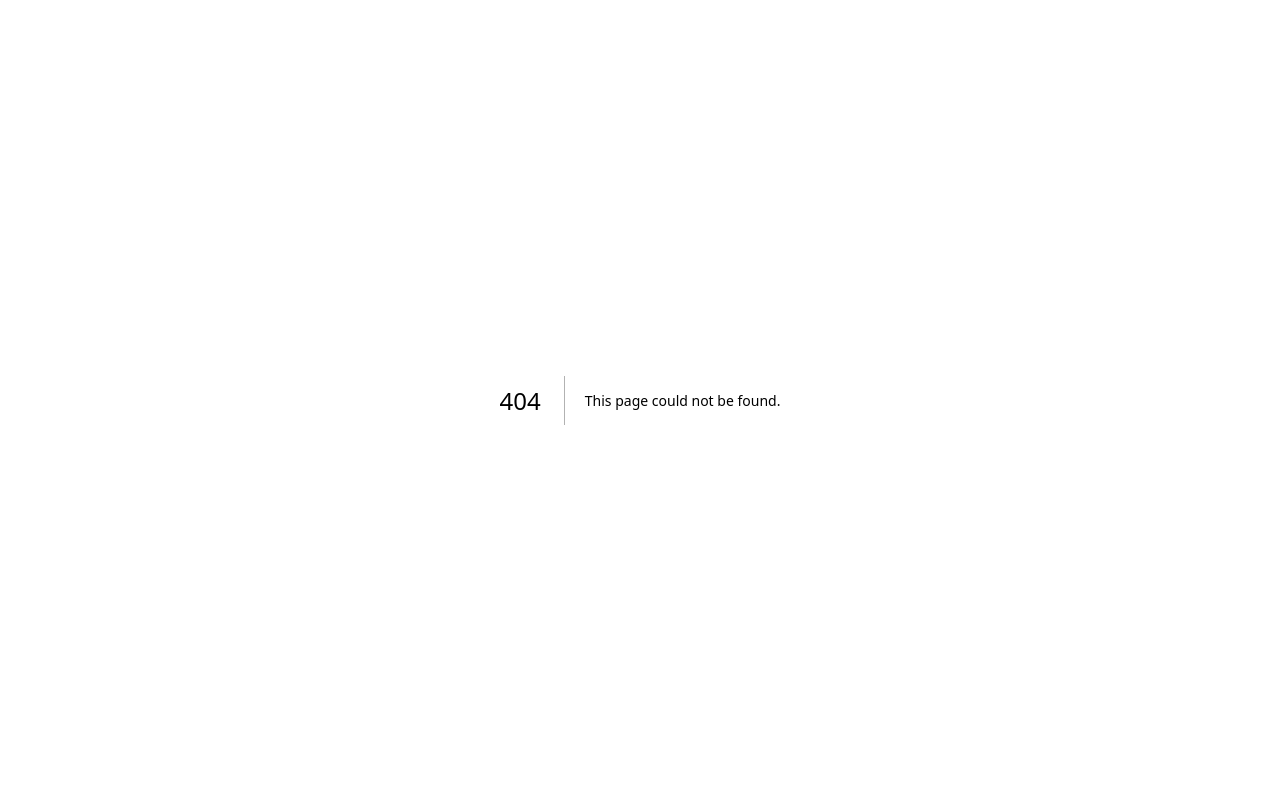
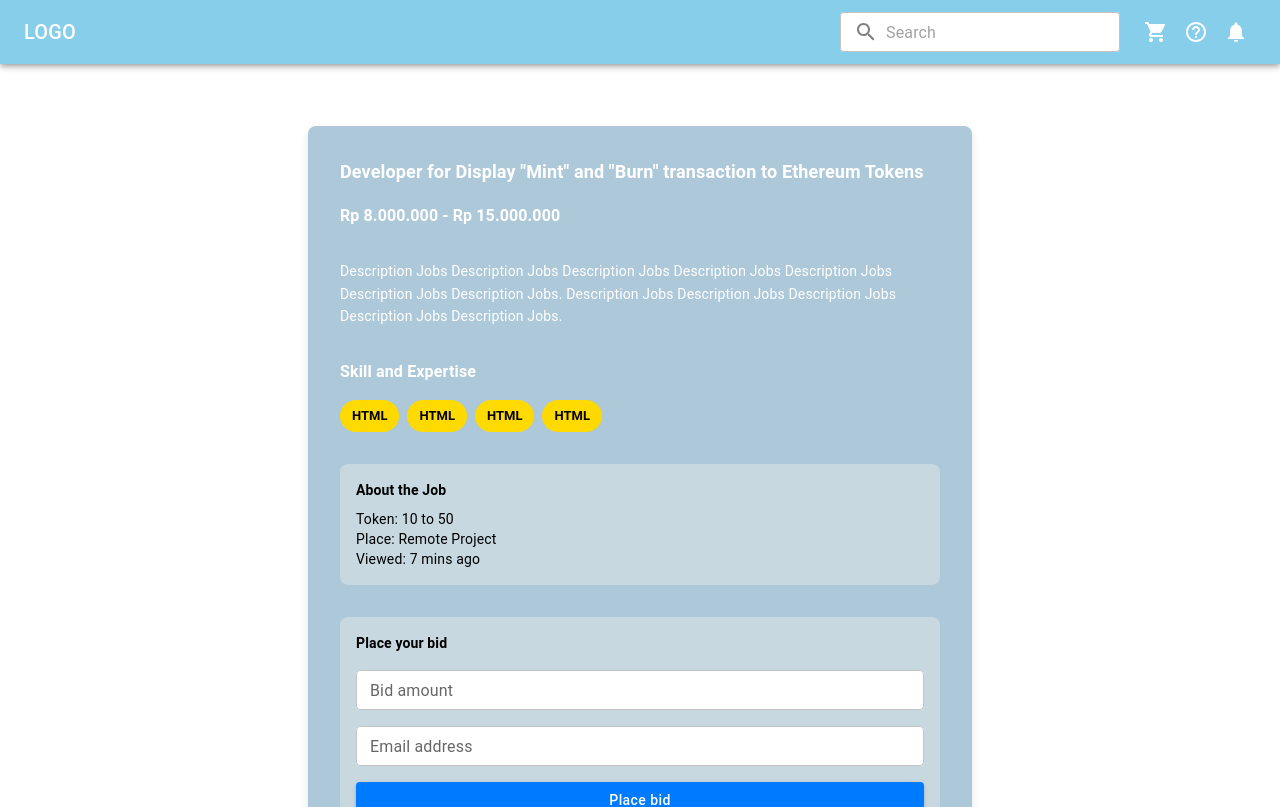
Before and after one commit to Lyx312/project-fpw, a Next.js app: page /detail in a window 1280 px wide. Before the commit this address had no page. Shown: the top 807 px of the page. Built offline with nearby package versions, Linux system fonts and the light colour scheme; what @mui/material-nextjs would draw is missing.

Commit message:
add Job Detail and Job list page

```diff
--- /dev/null
+++ b/src/app/(components)/DetailJob.tsx
@@ -0,0 +1,182 @@
+import React from "react";
+import { Box, Typography, Button, TextField, Grid, Chip } from "@mui/material";
+
+export default function MintBurnJob() {
+  return (
+    <Box
+      sx={{
+        minHeight: "100vh",
+        display: "flex",
+        justifyContent: "center",
+        alignItems: "center",
+        padding: "2rem",
+      }}
+    >
+      <Box
+        sx={{
+          backgroundColor: "#adc8d8", // Sesuaikan warna latar
+          color: "white",
+          padding: "2rem",
+          borderRadius: "8px",
+          maxWidth: "600px",
+          width: "100%",
+          boxShadow: "0px 4px 10px rgba(0, 0, 0, 0.1)",
+        }}
+      >
+        {/* Judul */}
+        <Typography
+          variant="h6"
+          fontWeight="bold"
+          gutterBottom
+          sx={{
+            fontSize: "18px",
+            marginBottom: "1rem",
+          }}
+        >
+          Developer for Display "Mint" and "Burn" transaction to Ethereum Tokens
+        </Typography>
+
+        {/* Harga */}
+        <Typography
+          variant="h6"
+          fontWeight="bold"
+          sx={{
+            color: "white",
+            fontSize: "16px",
+            marginBottom: "2rem",
+          }}
+        >
+          Rp 8.000.000 - Rp 15.000.000
+        </Typography>
+
+        {/* Deskripsi */}
+        <Typography
+          variant="body2"
+          sx={{
+            fontSize: "14px",
+            marginBottom: "1rem",
+            lineHeight: 1.6,
+          }}
+        >
+          Description Jobs Description Jobs Description Jobs Description Jobs
+          Description Jobs Description Jobs Description Jobs. Description Jobs
+          Description Jobs Description Jobs Description Jobs Description Jobs.
+        </Typography>
+
+        {/* Skill and Expertise */}
+        <Typography
+          variant="body1"
+          sx={{
+            fontSize: "16px",
+            marginTop: "2rem",
+            marginBottom: "1rem",
+            fontWeight: "bold",
+          }}
+        >
+          Skill and Expertise
+        </Typography>
+        <Grid container spacing={1} sx={{ marginBottom: "2rem" }}>
+          {["HTML", "HTML", "HTML", "HTML"].map((skill, index) => (
+            <Grid item key={index}>
+              <Chip
+                label={skill}
+                sx={{
+                  backgroundColor: "#FFDA00", // Warna kuning
+                  color: "black",
+                  fontWeight: "bold",
+                }}
+              />
+            </Grid>
+          ))}
+        </Grid>
+
+        {/* About the Job */}
+        <Box
+          sx={{
+            backgroundColor: "#c7d8e0",
+            color: "black",
+            padding: "1rem",
+            borderRadius: "8px",
+            marginBottom: "2rem",
+          }}
+        >
+          <Typography
+            variant="body1"
+            fontWeight="bold"
+            sx={{
+              fontSize: "14px",
+              marginBottom: "0.5rem",
+            }}
+          >
+            About the Job
+          </Typography>
+          <Typography variant="body2" sx={{ fontSize: "14px" }}>
+            Token: 10 to 50
+          </Typography>
+          <Typography variant="body2" sx={{ fontSize: "14px" }}>
+            Place: Remote Project
+          </Typography>
+          <Typography variant="body2" sx={{ fontSize: "14px" }}>
+            Viewed: 7 mins ago
+          </Typography>
+        </Box>
+
+        {/* Place Your Bid */}
+        <Box
+          sx={{
+            backgroundColor: "#c7d8e0",
+            color: "black",
+            padding: "1rem",
+            borderRadius: "8px",
+          }}
+        >
+          <Typography
+            variant="body1"
+            fontWeight="bold"
+            sx={{
+              fontSize: "14px",
+              marginBottom: "1rem",
+            }}
+          >
+            Place your bid
+          </Typography>
+          <TextField
+            label="Bid amount"
+            type="number"
+            fullWidth
+            variant="outlined"
+            size="small"
+            sx={{
+              marginBottom: "1rem",
+              backgroundColor: "white",
+              borderRadius: "4px",
+            }}
+          />
+          <TextField
+            label="Email address"
+            type="email"
+            fullWidth
+            variant="outlined"
+            size="small"
+            sx={{
+              marginBottom: "1rem",
+              backgroundColor: "white",
+              borderRadius: "4px",
+            }}
+          />
+          <Button
+            variant="contained"
+            fullWidth
+            sx={{
+              backgroundColor: "#007bff",
+              color: "white",
+              textTransform: "none",
+            }}
+          >
+            Place bid
+          </Button>
+        </Box>
+      </Box>
+    </Box>
+  );
+}
--- /dev/null
+++ b/src/app/(pages)/detail/page.tsx
@@ -0,0 +1,16 @@
+import DetailJob from "@/app/(components)/DetailJob";
+import Footer from "@/app/(components)/Footer";
+import Header from "@/app/(components)/Header";
+import React from "react";
+
+const page = () => {
+  return (
+    <div>
+      <Header />
+      <DetailJob />
+      <Footer />
+    </div>
+  );
+};
+
+export default page;
```
Also changed, not shown: src/app/(components)/JobCard.tsx (added, +58 -0 lines), src/app/(pages)/list/page.tsx (added, +38 -0 lines).
